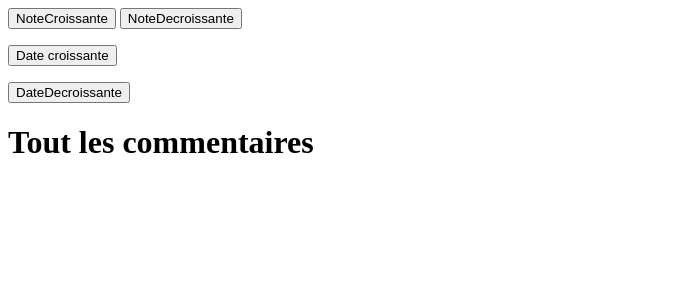
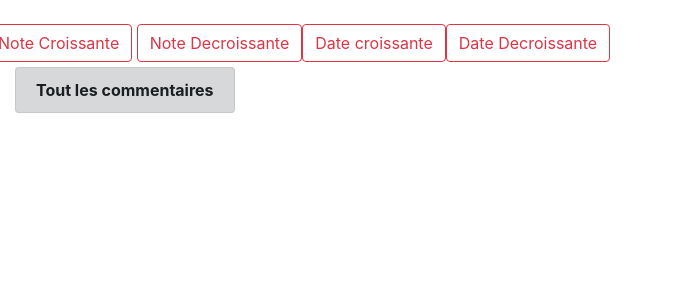
Before and after one commit to AntLrt/WazaaImmoGrp, a CodeIgniter app: the page made by CodeIgniter/application/views/CommentairesView.php in a window 1280 px wide. Shown: the top 300 px of the page, without its empty margins (0-673 px from the left). Run offline with CodeIgniter, Linux system fonts and the light colour scheme; data that the repository does not hold is empty.

Commit message:
Commit PHP
Maintenant lorsque les annonces sont affichés le prix est precisé si par mois ou total selon le type d'offre(vente=prix total/loca=prix par mois)(changement fait que pour le fichier ventesview qui devrait regrouper toutes les annonces lundi,
Sur la page qui affiche les annonces on voit plus l'id de l'annonce mais sa localisation,
Page détails de l'annonce : si pas connecté en tant qu'internaute message précisant qu'il faut se connecter pour contacter l'entreprise,
Maintenant seul les annonces active sont affichés,
Page tous les commentaires refaite,
Format date changé pour les commentaires (de:Année/Mois/Jour/Heure/Minutes a:Jour/Mois/Année/Heure/Minutes),
+ d'autres détails,

```diff
--- a/CodeIgniter/application/views/CommentairesView.php
+++ b/CodeIgniter/application/views/CommentairesView.php
@@ -1,40 +1,62 @@
+<head>
+        <meta charset="utf-8">
+        <title>Wazaa Immo</title>
+        <meta name="viewport" content="width=device-width, initial-scale=1, shrink-to-fit=no">
+        <link rel="stylesheet" href="https://stackpath.bootstrapcdn.com/bootstrap/4.4.1/css/bootstrap.min.css" integrity="sha384-Vkoo8x4CGsO3+Hhxv8T/Q5PaXtkKtu6ug5TOeNV6gBiFeWPGFN9MuhOf23Q9Ifjh" crossorigin="anonymous">
+        <link rel="stylesheet" href="<?= base_url("assets/CSS/formsstyle.css") ?>">
+</head>
+<br>
+<div class='row'>
+
 <form action="" method="GET">
-    <input type="submit" name="Trie" value="NoteCroissante">
-    <input type="submit" name="Trie" value="NoteDecroissante">
+    <button type="submit" class='btn btn-outline-danger' name="Trie" value="NoteCroissante"> Note Croissante</button>
+    <button type="submit" class='btn btn-outline-danger' name="Trie" value="NoteDecroissante"> Note Decroissante</button>
 </form>
 
 <?php
     $url=site_url("MembresController/Commentaires");
     echo "<form action='$url' method='post'>";
 ?>
-    <input type="submit" value="Date croissante">
+    <button type="submit" class='btn btn-outline-danger' value="Date croissante"> Date croissante</button>
 </form>
 
 <form action="" method="GET">
-    <input type="submit" name="Trie" value="DateDecroissante">
+    <button type="submit" name="Trie" class='btn btn-outline-danger' value="DateDecroissante"> Date Decroissante</button>
 </form>
 
-<div class="row">
-    <div class="col-12">
-        <h1>Tout les commentaires</h1>
+</div>
+
+
+<div class="container col-12" id="topworst">
+            <div class='row'>
+                <div class="col">
+                    <div class="form-heading" id="top">
+                        <span class="prg alert alert-dark font-weight-bold">Tout les commentaires</span>
+                    </div>
+                </div>
+            </div>
+            </div>
+
+
+
         <?php if(isset($_GET['Trie'])){$TypeDeTrie = $_GET['Trie'];}
 
         if(!isset($_GET['Trie']) ):
         //Affichage de tous les commentaires de l'annonce trié par date décroissante
         foreach ($ResDateDecroissante as $data):
         ?>
+            <?php
+            //Prenom et note de la personne mettant le commentaire
+            echo "<ul class='list-group list-group-flush' id='tw'><li class='list-group-item list-group-item-action'> Prénom : ".$data->in_prenom."&emsp;&emsp;&emsp;&emsp;&emsp;&emsp; Note : ".$data->com_notes."/5</li>";
 
-        <!-- Prénom de la personne mettant le commentaire -->
-        <p> <?php echo $data->in_prenom; ?> </p>
+            //Commentaire de la personne
+            echo "<li class='list-group-item list-group-item-action'>".$data->com_avis."</li>";
 
-        <!-- Commentaire de la personne -->
-        <p> <?php echo $data->com_avis; ?> </p>
-
-        <!-- Note de la personne -->
-        <p> <?php echo $data->com_notes; ?> </p>
-
-        <!-- Date et heure du commentaire -->
-        <p> <?php echo $data->com_date_ajout; ?> </p>
+            //Date et heure du commentaire
+            $Date = $data->com_date_ajout;
+            $Date = date("d-m-Y h:i", strtotime($Date));
+            echo "<li class='list-group-item list-group-item-action'>".$Date."</li></ul>";
+            ?>
         <br>
         <br>
 
@@ -58,17 +80,18 @@
         foreach ($ResNoteCroissante as $data):
         ?>
 
-        <!-- Prénom de la personne mettant le commentaire -->
-        <p> <?php echo $data->in_prenom; ?> </p>
+            <?php
+            //Prenom et note de la personne mettant le commentaire
+            echo "<ul class='list-group list-group-flush' id='tw'><li class='list-group-item list-group-item-action'> Prénom : ".$data->in_prenom."&emsp;&emsp;&emsp;&emsp;&emsp;&emsp; Note : ".$data->com_notes."/5</li>";
 
-        <!-- Commentaire de la personne -->
-        <p> <?php echo $data->com_avis; ?> </p>
+            //Commentaire de la personne
+            echo "<li class='list-group-item list-group-item-action'>".$data->com_avis."</li>";
 
-        <!-- Note de la personne -->
-        <p> <?php echo $data->com_notes; ?> </p>
-
-        <!-- Date et heure du commentaire -->
-        <p> <?php echo $data->com_date_ajout; ?> </p>
+            //Date et heure du commentaire
+            $Date = $data->com_date_ajout;
+            $Date = date("d-m-Y h:i", strtotime($Date));
+            echo "<li class='list-group-item list-group-item-action'>".$Date."</li></ul>";
+            ?>
         <br>
         <br>
 
@@ -91,17 +114,18 @@
         foreach ($ResNoteDecroissante as $data):
         ?>
 
-        <!-- Prénom de la personne mettant le commentaire -->
-        <p> <?php echo $data->in_prenom; ?> </p>
+            <?php
+            //Prenom et note de la personne mettant le commentaire
+            echo "<ul class='list-group list-group-flush' id='tw'><li class='list-group-item list-group-item-action'> Prénom : ".$data->in_prenom."&emsp;&emsp;&emsp;&emsp;&emsp;&emsp; Note : ".$data->com_notes."/5</li>";
 
-        <!-- Commentaire de la personne -->
-        <p> <?php echo $data->com_avis; ?> </p>
+            //Commentaire de la personne
+            echo "<li class='list-group-item list-group-item-action'>".$data->com_avis."</li>";
 
-        <!-- Note de la personne -->
-        <p> <?php echo $data->com_notes; ?> </p>
-
-        <!-- Date et heure du commentaire -->
-        <p> <?php echo $data->com_date_ajout; ?> </p>
+            //Date et heure du commentaire
+            $Date = $data->com_date_ajout;
+            $Date = date("d-m-Y h:i", strtotime($Date));
+            echo "<li class='list-group-item list-group-item-action'>".$Date."</li></ul>";
+            ?>
         <br>
         <br>
 
@@ -124,17 +148,18 @@
         foreach ($ResDateCroissante as $data):
         ?>
 
-        <!-- Prénom de la personne mettant le commentaire -->
-        <p> <?php echo $data->in_prenom; ?> </p>
+            <?php
+            //Prenom et note de la personne mettant le commentaire
+            echo "<ul class='list-group list-group-flush' id='tw'><li class='list-group-item list-group-item-action'> Prénom : ".$data->in_prenom."&emsp;&emsp;&emsp;&emsp;&emsp;&emsp; Note : ".$data->com_notes."/5</li>";
 
-        <!-- Commentaire de la personne -->
-        <p> <?php echo $data->com_avis; ?> </p>
+            //Commentaire de la personne
+            echo "<li class='list-group-item list-group-item-action'>".$data->com_avis."</li>";
 
-        <!-- Note de la personne -->
-        <p> <?php echo $data->com_notes; ?> </p>
-
-        <!-- Date et heure du commentaire -->
-        <p> <?php echo $data->com_date_ajout; ?> </p>
+            //Date et heure du commentaire
+            $Date = $data->com_date_ajout;
+            $Date = date("d-m-Y h:i", strtotime($Date));
+            echo "<li class='list-group-item list-group-item-action'>".$Date."</li></ul>";
+            ?>
         <br>
         <br>
 
```
